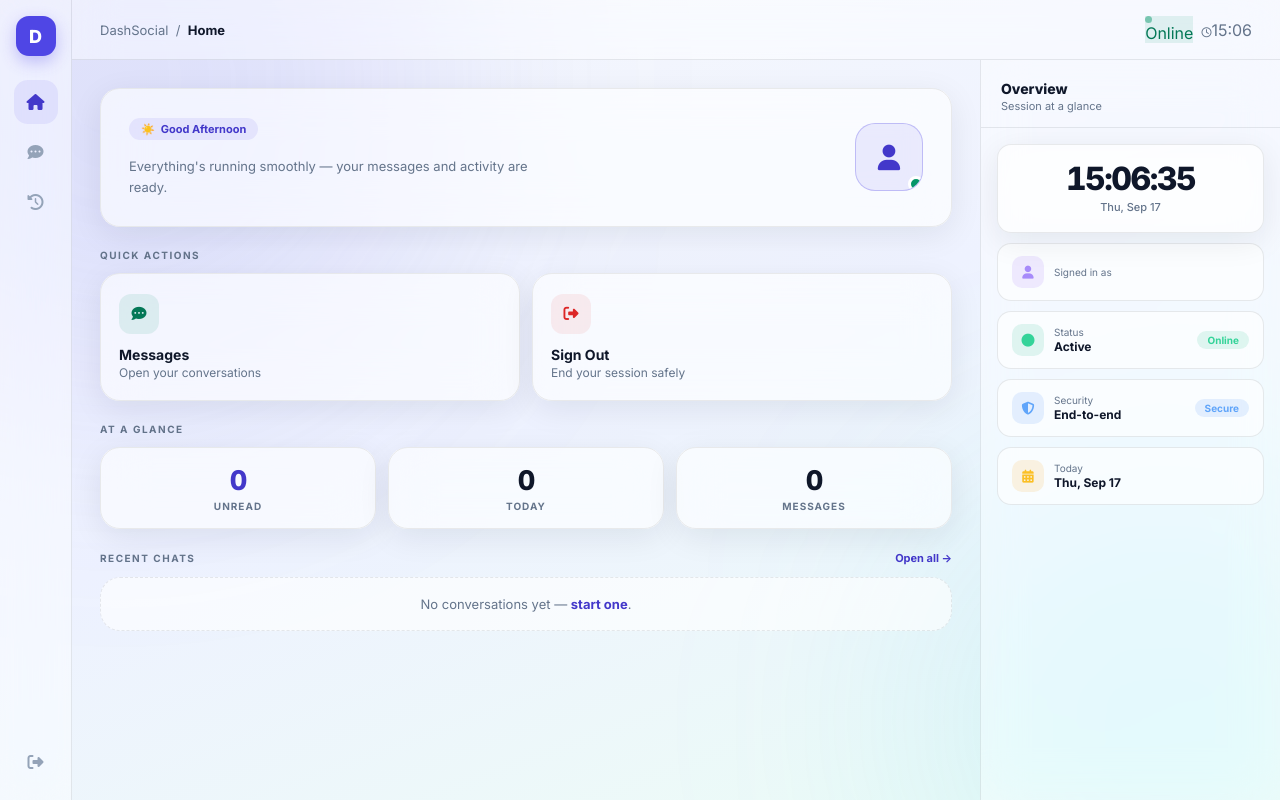
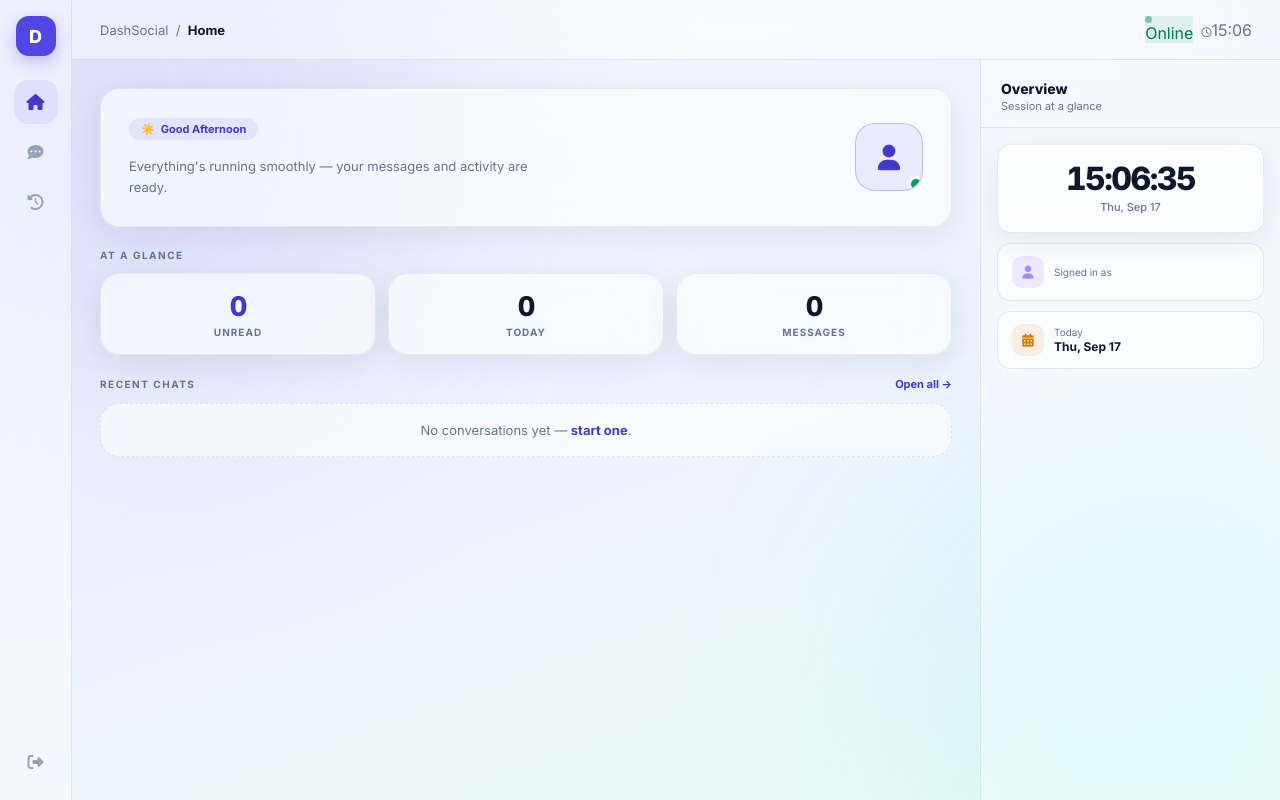
Before and after one commit to adtiyabhai01/chat, a Django app: page /home/ in a window 1280 px wide. Run offline with Django 5.2, Linux system fonts and the light colour scheme.

Commit message:
Home declutter: drop duplicate quick actions, trim overview to essentials

```diff
--- a/myapp/templates/home.html
+++ b/myapp/templates/home.html
@@ -44,29 +44,6 @@
                             {% if user.profile_image %}<img src="{{ user.profile_image.url }}" alt="Profile">{% else %}<i class="fas fa-user"></i>{% endif %}
                             <div class="av-online"></div>
                         </div>
-                    </div>
-                </div>
-
-                <div>
-                    <div class="section-label">Quick Actions</div>
-                    <div class="tiles">
-                        <a href="{% url 'chat' %}" class="tile tile-chat">
-                            <div class="tile-icon"><i class="fas fa-comment-dots"></i></div>
-                            <div><div class="tile-label">Messages</div><div class="tile-desc">Open your conversations</div></div>
-                            <i class="fas fa-arrow-up-right tile-arrow"></i>
-                        </a>
-                        {% if request.session.is_admin %}
-                        <a href="{% url 'admin_dashboard' %}" class="tile" style="border-color:rgba(139,92,246,0.25);">
-                            <div class="tile-icon" style="background:rgba(139,92,246,0.12);color:#a78bfa;"><i class="fas fa-chart-line"></i></div>
-                            <div><div class="tile-label">Admin Panel</div><div class="tile-desc">Users, logs & server health</div></div>
-                            <i class="fas fa-arrow-up-right tile-arrow"></i>
-                        </a>
-                        {% endif %}
-                        <a href="{% url 'logout_view' %}" class="tile tile-out">
-                            <div class="tile-icon"><i class="fas fa-sign-out-alt"></i></div>
-                            <div><div class="tile-label">Sign Out</div><div class="tile-desc">End your session safely</div></div>
-                            <i class="fas fa-arrow-up-right tile-arrow"></i>
-                        </a>
                     </div>
                 </div>
 
@@ -130,21 +107,7 @@
                     </div>
                     <div class="info-row">
                         <div class="info-row-l">
-                            <div class="info-icon" style="background:rgba(16,185,129,0.12);color:#34d399;"><i class="fas fa-circle"></i></div>
-                            <div><div class="info-lbl">Status</div><div class="info-val">Active</div></div>
-                        </div>
-                        <span class="badge" style="background:rgba(16,185,129,0.12);color:#34d399;">Online</span>
-                    </div>
-                    <div class="info-row">
-                        <div class="info-row-l">
-                            <div class="info-icon" style="background:rgba(59,130,246,0.12);color:#60a5fa;"><i class="fas fa-shield-alt"></i></div>
-                            <div><div class="info-lbl">Security</div><div class="info-val">End-to-end</div></div>
-                        </div>
-                        <span class="badge" style="background:rgba(59,130,246,0.12);color:#60a5fa;">Secure</span>
-                    </div>
-                    <div class="info-row">
-                        <div class="info-row-l">
-                            <div class="info-icon" style="background:rgba(245,158,11,0.12);color:#fbbf24;"><i class="fas fa-calendar-alt"></i></div>
+                            <div class="info-icon" style="background:rgba(217,119,6,0.1);color:#d97706;"><i class="fas fa-calendar-alt"></i></div>
                             <div><div class="info-lbl">Today</div><div class="info-val" id="sideDate">—</div></div>
                         </div>
                     </div>
```
